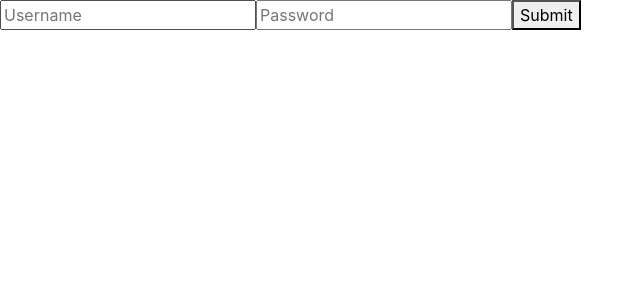
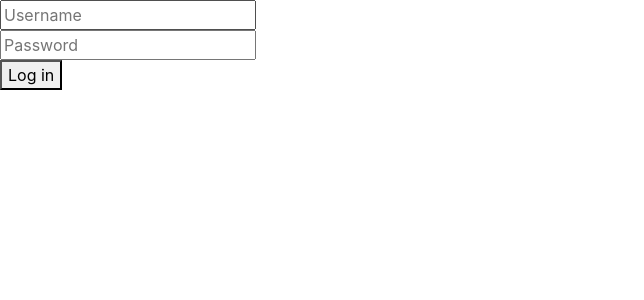
Before and after one commit to Minology/kChat, a React app in the folder frontend/: page /login in a window 1280 px wide. Shown: the top 300 px of the page, without its empty margins (0-644 px from the left). Built offline with nearby package versions, Linux system fonts and the light colour scheme.

Commit message:
Add protected routing for authentication, add WebSocket

```diff
--- a/frontend/package.json
+++ b/frontend/package.json
@@ -28,9 +28,10 @@
   },
   "devDependencies": {
     "@babel/core": "^7.8.6",
-    "babel-loader": "^8.0.6",
+    "@babel/plugin-proposal-class-properties": "7.8.3",
     "@babel/preset-env": "^7.8.6",
-    "@babel/preset-react": "^7.8.3"
+    "@babel/preset-react": "^7.8.3",
+    "babel-loader": "^8.0.6"
   },
   "scripts": {
     "start": "webpack-dev-server"
--- a/frontend/src/components/App.jsx
+++ b/frontend/src/components/App.jsx
@@ -3,22 +3,53 @@ import {
     Switch,
     Route
 } from 'react-router-dom';
-import LogIn from './LogIn.jsx'
-import Chat from './Chat.jsx'
+import PrivateRoute from './PrivateRoute.jsx';
+import HomePage from './pages/HomePage.jsx';
+import LoginPage from './pages/LoginPage.jsx';
+import ChatPage from './pages/ChatPage.jsx';
+import WebSocketInstance from '../services/WebSocket';
 
 export default class App extends React.Component {
+    constructor(props) {
+        super(props);
+
+        this.state = {
+            username: '',
+            isAuthenticated: false
+        };
+
+        this.authenticate = this.authenticate.bind(this);
+    }
+
+    authenticate(username, cb) {
+        this.setState({
+            username: username,
+            isAuthenticated: true
+        });
+        //WebSocketInstance.connect();
+        cb();
+    }
+
     render() {
+        const {
+            username,
+            isAuthenticated
+        } = this.state;
+
         return (
             <div>
                 <Switch>
+                    <Route exact path="/">
+                        <HomePage />
+                    </Route>
                     <Route exact path="/login">
-                        <LogIn />
+                        <LoginPage authenticate={this.authenticate} />
                     </Route>
-                    <Route path="/chat">
-                        <Chat />
-                    </Route>
+                    <PrivateRoute authed={isAuthenticated} path="/chat">
+                        <ChatPage currentUser={username} />
+                    </PrivateRoute>
                     <Route>
-                        <h1>Not found</h1>
+                        <h1>404 Not found</h1>
                     </Route>
                 </Switch>
             </div>
--- a/frontend/src/components/LogIn.jsx
+++ /dev/null
@@ -1,22 +0,0 @@
-import React from 'react';
-
-export default class LogIn extends React.Component {
-    constructor(props) {
-        super(props);
-
-        this.onSubmit = this.onSubmit.bind(this);
-    }
-
-    onSubmit() {
-    }
-
-    render() {
-        return (
-            <form>
-                <input placeholder="Username" type="text" />
-                <input placeholder="Password" type="password" />
-                <button onClick={this.onSubmit}>Submit</button>
-            </form>
-        )
-    }
-}
--- /dev/null
+++ b/frontend/src/components/PrivateRoute.jsx
@@ -0,0 +1,28 @@
+import React from 'react';
+import {
+    Route,
+    Redirect
+} from 'react-router-dom';
+
+// A wrapper for <Route> that redirects to the login screen
+// if the user is not yet authenticated.
+
+export default function PrivateRoute({ children, authed, ...rest }) {
+    return (
+        <Route
+            {...rest}
+            render = {({ location }) =>
+                authed ? (
+                    children
+                ) : (
+                    <Redirect
+                        to={{
+                            pathname: "/login",
+                            state: { from: location }
+                        }}
+                    />
+                )
+            }
+        />
+    );
+}
--- a/frontend/src/components/Chat.jsx
+++ b/frontend/src/components/pages/ChatPage.jsx
@@ -5,13 +5,13 @@ import {
     Redirect,
     useRouteMatch
 } from 'react-router-dom';
-import Conversation from './Conversation.jsx';
+import Conversation from '../Conversation.jsx';
 
-export default function Chat() {
+export default function ChatPage({ currentUser }) {
     let match = useRouteMatch();
     return (
         <div>
-            <h1>Chat</h1>
+            <h1>Chat {currentUser}</h1>
             <Switch>
                 <Route exact path={match.path}>
                     <Redirect to={`${match.path}/1`}/>
--- /dev/null
+++ b/frontend/src/components/pages/HomePage.jsx
@@ -0,0 +1,8 @@
+import React from 'react';
+import {
+    Redirect
+} from 'react-router-dom';
+
+export default function HomePage() {
+    return <Redirect to="/chat"/>
+}
--- /dev/null
+++ b/frontend/src/components/pages/LoginPage.jsx
@@ -0,0 +1,45 @@
+import React, { useState } from 'react';
+import {
+    useLocation,
+    Redirect
+} from 'react-router-dom';
+
+export default function LoginPage({ authenticate }) {
+    const [username, setUsername] = useState('');
+    const [password, setPassword] = useState('');
+    const [redirectToReferer, setRedirectToReferer] = useState(false);
+
+    let location = useLocation();
+
+    let { from } = location.state || { from: { pathname: "/" } };
+    let handleSubmit = () => {
+        authenticate(username, () => {
+            setRedirectToReferer(true);
+        });
+    }
+
+    if (redirectToReferer) {
+        return (
+            <Redirect to={from}/>
+        )
+    }
+
+    return (
+        <form onSubmit={handleSubmit}>
+            <input
+                type="text"
+                value={username}
+                placeholder="Username"
+                onChange={e => setUsername(e.target.value)}
+                required
+            /><br/>
+            <input
+                type="password"
+                value={password}
+                placeholder="Password"
+                onChange={e => setPassword(e.target.value)}
+            /><br/>
+            <button type="submit">Log in</button>
+        </form>
+    )
+}
--- /dev/null
+++ b/frontend/src/config/index.js
@@ -0,0 +1,5 @@
+const API_PATH = 'ws://localhost:8000/ws/chat';
+
+export default {
+    API_PATH
+};
--- /dev/null
+++ b/frontend/src/services/WebSocket.js
@@ -0,0 +1,105 @@
+import config from '../config';
+
+class WebSocketService {
+    static instance = null;
+    callbacks = {};
+
+    static getInstance() {
+        if (!WebSocketService.instance) {
+            WebSocketService.instance = new WebSocketService();
+        }
+        return WebSocketService.instance;
+    }
+
+    constructor() {
+        this.socketRef = null;
+    }
+
+    connect() {
+        const path = config.API_PATH;
+        this.socketRef = new WebSocket(path);
+
+        this.socketRef.onopen = () => {
+            console.log('WebSocket open');
+        };
+
+        this.socketRef.onmessage = e => {
+            this.socketNewMessage(e.data);
+        };
+
+        this.socketRef.onerror = e => {
+            console.log(e.message);
+        };
+
+        this.socketRef.onclose = () => {
+            console.log("WebSocket closed let's reopen");
+            this.connect();
+        };
+    }
+
+    socketNewMessage(data) {
+        const parsedData = JSON.parse(data);
+        const command = parsedData.command;
+        if (Object.keys(this.callbacks).length === 0) {
+            return;
+        }
+        if (command === 'messages') {
+            this.callbacks[command](parsedData.messages);
+        }
+        if (command === 'new_message') {
+            this.callbacks[command](parsedData.message);
+        }
+    }
+
+    initChatUser(username) {
+        this.sendMessage({ command: 'init_chat', username: username });
+    }
+
+    fetchMessages(username) {
+        this.sendMessage({ command: 'fetch_messages', username: username });
+    }
+
+    newChatMessage(message) {
+        this.sendMessage({ command: 'new_message', from: message.from, text: message.text });
+    }
+
+    addCallbacks(messagesCallback, newMessageCallback) {
+        this.callbacks['messages'] = messagesCallback;
+        this.callbacks['new_message'] = newMessageCallback;
+    }
+
+    sendMessage(data) {
+        try {
+            this.socketRef.send(JSON.stringify({ ...data }));
+        }
+        catch(err) {
+            console.log(err.message);
+        }
+    }
+
+    state() {
+        return this.socketRef.readyState;
+    }
+
+    waitForSocketConnection(callback){
+        const socket = this.socketRef;
+        const recursion = this.waitForSocketConnection;
+        setTimeout(() => {
+            if (socket.readyState === 1) {
+                console.log("Connection is made")
+                if (callback != null) {
+                    callback();
+                }
+                return;
+            } else {
+                console.log("wait for connection...")
+                recursion(callback);
+            }
+        }, 1); // wait 5 milisecond for the connection...
+    }
+
+}
+
+const WebSocketInstance = WebSocketService.getInstance();
+
+export default WebSocketInstance;
```
Also changed, not shown: frontend/.babelrc, 1 other file (tests, documents, lock files or other folders).
